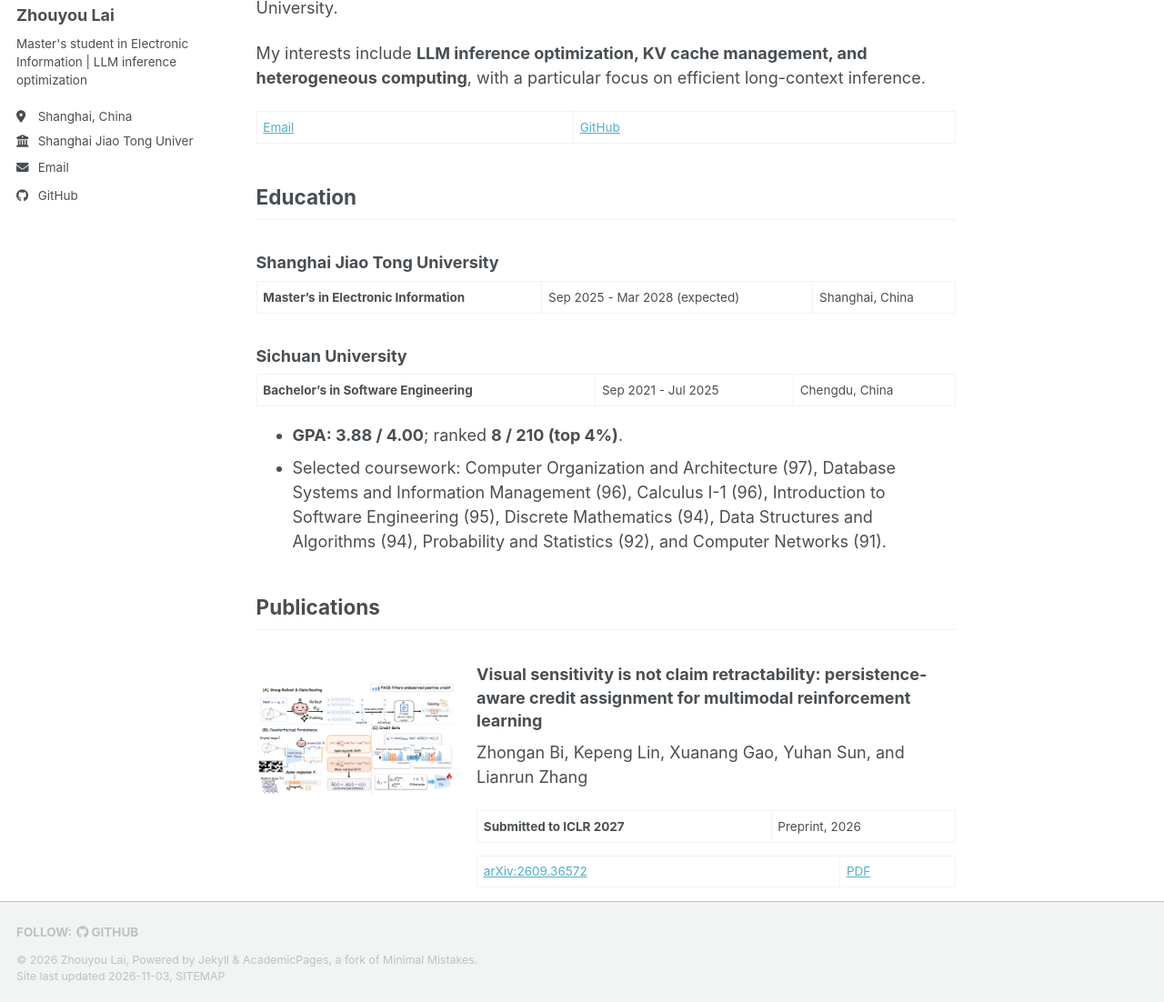
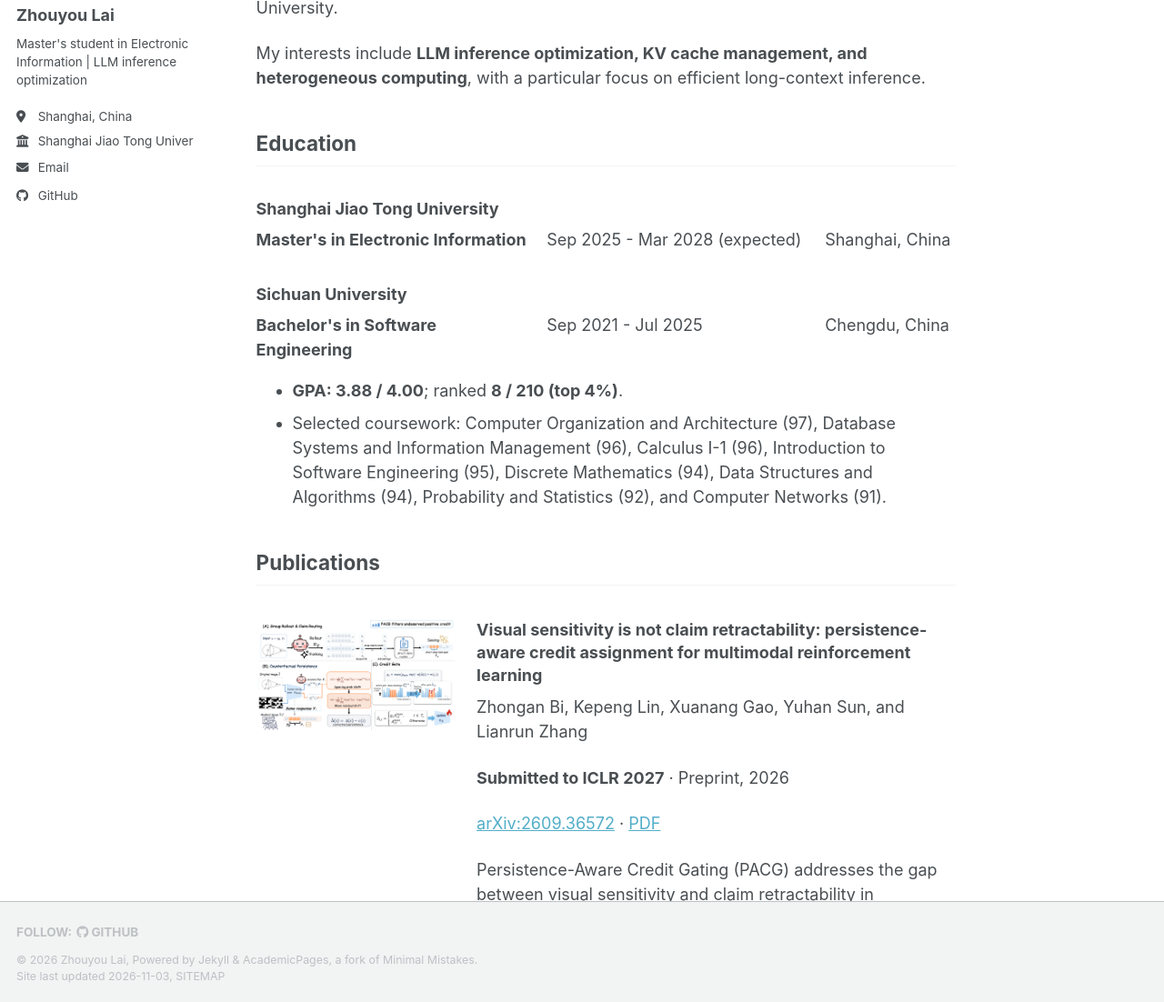
Before and after one commit to LZY2275/lzy2275.github.io, a Jekyll site: the page built from _pages/about.md, in a window 1280 px wide and 1400 px high, cut to the strip 298-1400 px from the top of the window. Shown: the whole strip at 91% size. Built offline with Jekyll 4.4.1, drawn with Linux system fonts in a browser that asks for light colours; a script bundle is joined from its source files by our own code; a style sheet for code colours, icons or effects is not loaded; some of the changed text lies outside the part shown.

Commit message:
Fix education, publications and honors alignment

```diff
--- a/_pages/about.md
+++ b/_pages/about.md
@@ -16,18 +16,25 @@ I am **Zhouyou Lai**, a master's student in **Electronic Information at Shanghai
 
 My interests include **LLM inference optimization, KV cache management, and heterogeneous computing**, with a particular focus on efficient long-context inference.
 
-[Email](mailto:lzy_2275@sjtu.edu.cn) | [GitHub](https://github.com/LZY2275)
 
 ## Education
 {: #education }
 
 ### Shanghai Jiao Tong University
 
-**Master's in Electronic Information** | Sep 2025 - Mar 2028 (expected) | Shanghai, China
+<div class="education__meta">
+  <strong>Master's in Electronic Information</strong>
+  <span>Sep 2025 - Mar 2028 (expected)</span>
+  <span>Shanghai, China</span>
+</div>
 
 ### Sichuan University
 
-**Bachelor's in Software Engineering** | Sep 2021 - Jul 2025 | Chengdu, China
+<div class="education__meta">
+  <strong>Bachelor's in Software Engineering</strong>
+  <span>Sep 2021 - Jul 2025</span>
+  <span>Chengdu, China</span>
+</div>
 
 - **GPA: 3.88 / 4.00**; ranked **8 / 210 (top 4%)**.
 - Selected coursework: Computer Organization and Architecture (97), Database Systems and Information Management (96), Calculus I-1 (96), Introduction to Software Engineering (95), Discrete Mathematics (94), Data Structures and Algorithms (94), Probability and Statistics (92), and Computer Networks (91).
@@ -36,9 +43,11 @@ My interests include **LLM inference optimization, KV cache management, and hete
 {: #publications }
 
 <div class="publication" markdown="1">
+<div class="publication__media" markdown="0">
 <a class="publication__thumbnail" href="{{ '/images/publish/PACG-Figure-2.png' | relative_url }}">
   <img src="{{ '/images/publish/PACG-Figure-2.png' | relative_url }}" alt="PACG framework: rollout and claim routing, counterfactual persistence, and credit gating" width="964" height="543" loading="lazy">
 </a>
+</div>
 
 <div class="publication__details" markdown="1">
 
@@ -46,9 +55,9 @@ My interests include **LLM inference optimization, KV cache management, and hete
 
 Zhongan Bi, Kepeng Lin, Xuanang Gao, Yuhan Sun, and Lianrun Zhang
 
-**Submitted to ICLR 2027** | Preprint, 2026
+**Submitted to ICLR 2027** &middot; Preprint, 2026
 
-[arXiv:2609.36572](https://arxiv.org/abs/2609.36572) | [PDF]({{ '/files/12312_Visual_Sensitivity_Is_No.pdf' | relative_url }})
+[arXiv:2609.36572](https://arxiv.org/abs/2609.36572) &middot; [PDF]({{ '/files/12312_Visual_Sensitivity_Is_No.pdf' | relative_url }})
 
 Persistence-Aware Credit Gating (PACG) addresses the gap between visual sensitivity and claim retractability in multimodal reinforcement learning. A counterfactual diagnostic identifies visual claims that persist despite changes to the image; PACG then reduces positive training credit for unusually persistent claims without requiring supported/unsupported labels or adding inference cost. Experiments show improved benchmark accuracy and more retractable unsupported claims.
 
@@ -56,21 +65,23 @@ Persistence-Aware Credit Gating (PACG) addresses the gap between visual sensitiv
 </div>
 
 <div class="publication" markdown="1">
+<div class="publication__media" markdown="0">
 <a class="publication__thumbnail" href="{{ '/images/publish/CMIB-Figure1-1.png' | relative_url }}">
   <img src="{{ '/images/publish/CMIB-Figure1-1.png' | relative_url }}" alt="CMIB framework for histology and genomic feature extraction, multimodal aggregation, and information bottleneck" width="1430" height="434" loading="lazy">
 </a>
+</div>
 
 <div class="publication__details" markdown="1">
 
 ### CMIB: A Cross Modal Interaction with Information Bottleneck Framework for Multimodal Survival Analysis
 
-**Zhou Lai**, Lifan Long, et al. | **First author**
+**Zhou Lai**, Lifan Long, et al. &middot; **First author**
 
 **Venue:** 2024 IEEE International Conference on Cybernetics and Intelligent Systems (CIS) and IEEE International Conference on Robotics, Automation and Mechatronics (RAM)
 
 **Published:** August 8, 2024
 
-[DOI: 10.1109/CIS-RAM61939.2024.10673062](https://doi.org/10.1109/CIS-RAM61939.2024.10673062) | [IEEE Xplore](https://ieeexplore.ieee.org/document/10673062) | Corpus ID: 272724858
+[DOI: 10.1109/CIS-RAM61939.2024.10673062](https://doi.org/10.1109/CIS-RAM61939.2024.10673062) &middot; [IEEE Xplore](https://ieeexplore.ieee.org/document/10673062) &middot; Corpus ID: 272724858
 
 CMIB integrates histology images and genomic data for multimodal survival analysis. Private and common feature extraction blocks (PFEB and CFEB) separate modality-specific and shared information, while co-attention models their interactions. A multimodal information bottleneck (MIB) filters redundancy and noise from the fused representation. Experiments on three public TCGA datasets showed improved performance over the state-of-the-art methods evaluated in the paper.
 
@@ -94,6 +105,11 @@ This project addressed GPU memory bottlenecks in long-context inference with dyn
 ## Honors & Awards
 {: #honors }
 
-- **Oct 2024** | National Scholarship
-- **Aug 2024** | National Second Prize, China Software Cup University Software Design Competition (top 2%)
-- **Oct 2023 & Oct 2022** | First-Class Comprehensive Scholarship (two consecutive years)
+<dl class="honors__list">
+  <dt>Oct 2024</dt>
+  <dd>National Scholarship</dd>
+  <dt>Aug 2024</dt>
+  <dd>National Second Prize, China Software Cup University Software Design Competition (top 2%)</dd>
+  <dt>Oct 2023 &amp; Oct 2022</dt>
+  <dd>First-Class Comprehensive Scholarship (two consecutive years)</dd>
+</dl>
--- a/assets/css/main.scss
+++ b/assets/css/main.scss
@@ -37,12 +37,26 @@
     "layout/sidebar"
 ;
 
+  .education__meta {
+    display: grid;
+    grid-template-columns: minmax(0, 1fr) minmax(0, 16rem) minmax(0, 8rem);
+    gap: 0.5rem 1rem;
+    width: 100%;
+    margin-bottom: 1rem;
+    align-items: start;
+  }
+
   .publication {
     display: grid;
-    grid-template-columns: 220px minmax(0, 1fr);
+    grid-template-columns: minmax(0, 220px) minmax(0, 1fr);
     gap: 1.25rem;
     align-items: start;
+    width: 100%;
     margin: 2rem 0;
+  }
+
+  .publication__media {
+    min-width: 0;
   }
 
   .publication__thumbnail {
@@ -56,12 +70,13 @@
       width: 100%;
       height: 100%;
       object-fit: contain;
+      object-position: left top;
     }
   }
 
   .publication__details {
     min-width: 0;
-    overflow-wrap: anywhere;
+    overflow-wrap: break-word;
 
     h3 {
       margin-top: 0;
@@ -70,7 +85,41 @@
     }
   }
 
+  .honors__list {
+    display: grid;
+    grid-template-columns: minmax(0, 13rem) minmax(0, 1fr);
+    gap: 0.75rem 1rem;
+    width: 100%;
+    align-items: start;
+
+    dt {
+      margin: 0;
+      font-weight: bold;
+    }
+
+    dd {
+      min-width: 0;
+      margin: 0;
+      overflow-wrap: break-word;
+    }
+  }
+
+  @media (max-width: 900px) {
+    .education__meta {
+      grid-template-columns: minmax(0, 1fr);
+    }
+  }
+
   @media (max-width: 600px) {
+    .honors__list {
+      grid-template-columns: minmax(0, 1fr);
+      row-gap: 0.25rem;
+
+      dd:not(:last-child) {
+        margin-bottom: 0.75rem;
+      }
+    }
+
     .publication {
       grid-template-columns: minmax(0, 1fr);
     }
```
